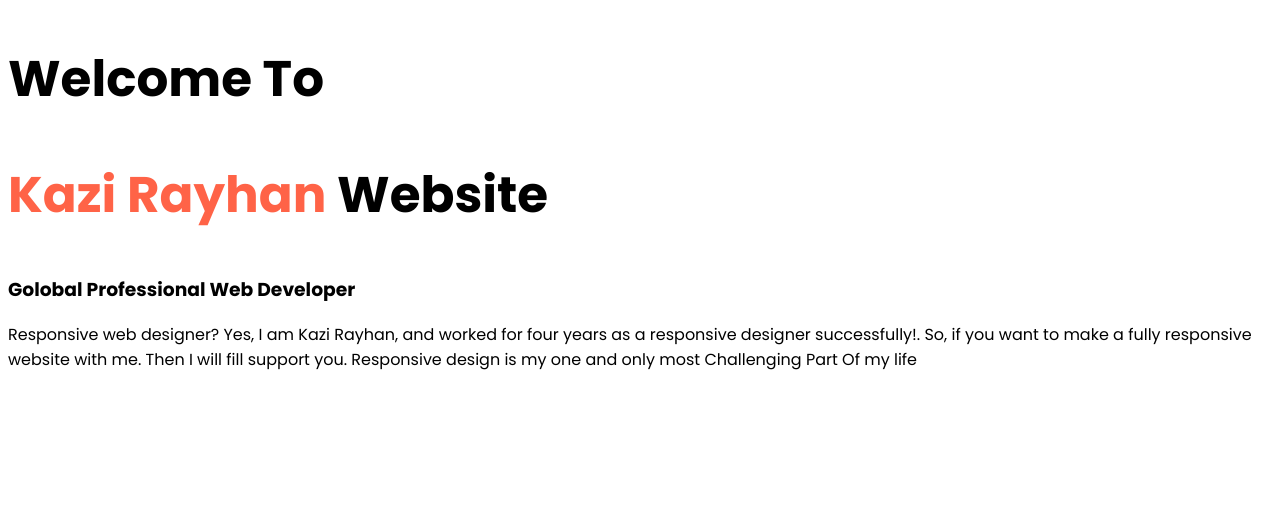
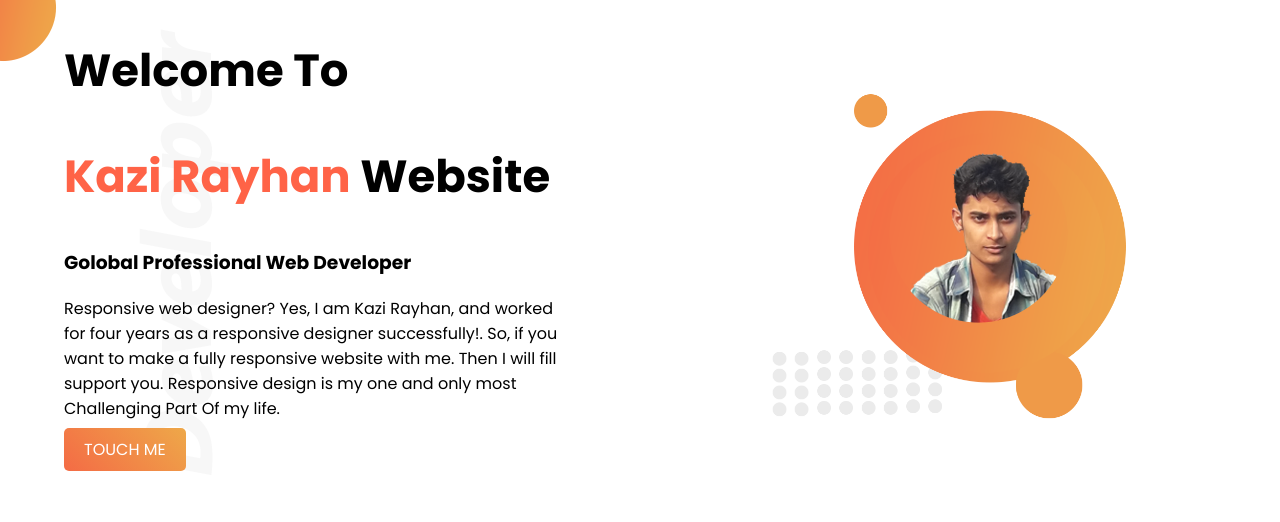
Before and after one commit to rayhanwd/html_and_css_protfolio_website, a plain HTML site: page index.html in a window 1280 px wide. Shown: the top 522 px of the page. Drawn offline with Linux system fonts and the light colour scheme.

Commit message:
last update

```diff
--- a/index.html
+++ b/index.html
@@ -9,11 +9,17 @@
     <link rel="stylesheet" href="style.css">
 </head>
 <body>
-    <section>
-<h1>Welcome To</h1>
+    <section class="intro_background">
+<div class="welcome_content half_width">
+    <h1>Welcome To</h1>
 <h1> <span class="text_highlight">Kazi Rayhan</span> Website</h1>
 <h3>Golobal Professional Web Developer</h3>
-<p>Responsive web designer? Yes, I am Kazi Rayhan, and worked for four years as a responsive designer successfully!. So, if you want to make a fully responsive website with me. Then I will fill support you. Responsive design is my one and only most Challenging Part Of my life</p>
+<p>Responsive web designer? Yes, I am Kazi Rayhan, and worked for four years as a responsive designer successfully!. So, if you want to make a fully responsive website with me. Then I will fill support you. Responsive design is my one and only most Challenging Part Of my life.</p>
+<a class="link_button" target="_blank" href="">TOUCH ME</a>
+</div>
+<div class="profile_img half_width">
+    <img src="imge/profile_img.png" alt="profile_img">
+</div>
     </section>
 </body>
 </html>
--- a/style.css
+++ b/style.css
@@ -1,10 +1,35 @@
 body{
     font-family: 'Poppins', sans-serif;
+    margin: 0;
 }
 
 h1{
-font-size: 50px;
+font-size: 45px;
 }
 .text_highlight{
     color: tomato;
 }
+
+.half_width{
+width: 40%;
+float: left;
+margin-left: 5%;
+margin-right: 5%;
+}
+img{
+    width: 100%;
+}
+
+.intro_background{
+    background-image: url(imge/background.png);
+    background-repeat: no-repeat;
+    height: 500vh;
+}
+
+.link_button{
+    text-decoration: none;
+    background-image: linear-gradient(45deg,#f46b45,#eea849);
+    color: white;
+    padding: 10px 20px;
+    border-radius: 5px;
+}
```
Also changed, not shown: imge/background.png (added), imge/profile_img.png (added).
